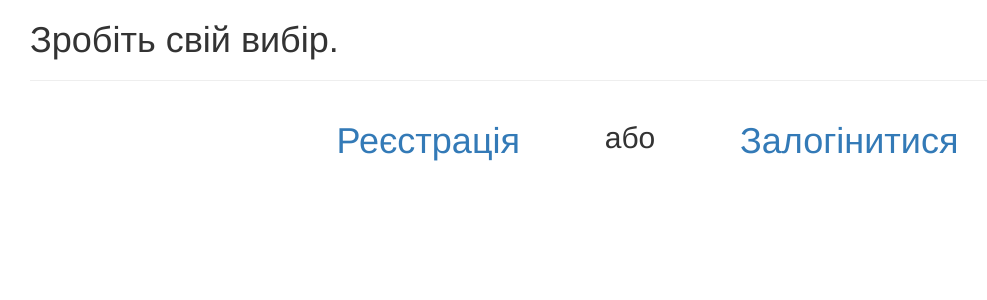
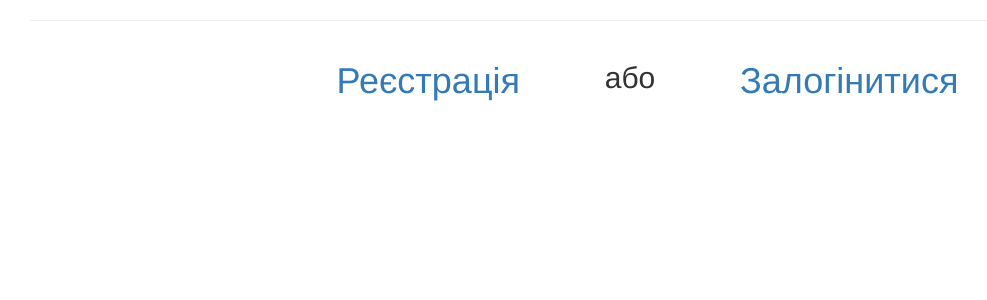
Before and after one commit to Serdiuk-Roman/caesar_cipher, a Django app: page /dw/ in a window 1280 px wide. Shown: the top 300 px of the page, without its empty margins (40-1027 px from the left). Run offline with Django 3.2, Linux system fonts and the light colour scheme; some libraries are stand-ins or nearby versions.

Commit message:
fix syntax error in base

```diff
--- a/datawiz/templates/datawiz/base.html
+++ b/datawiz/templates/datawiz/base.html
@@ -22,10 +22,6 @@
                     <button type="submit">Вийти</button>
                 </form>
             </div>
-        {% else %}
-            <div>
-                <h1>Зробіть свій вибір.</h1>
-            </div>
         {% endif %}
         <hr>
         <div class="container">
```
